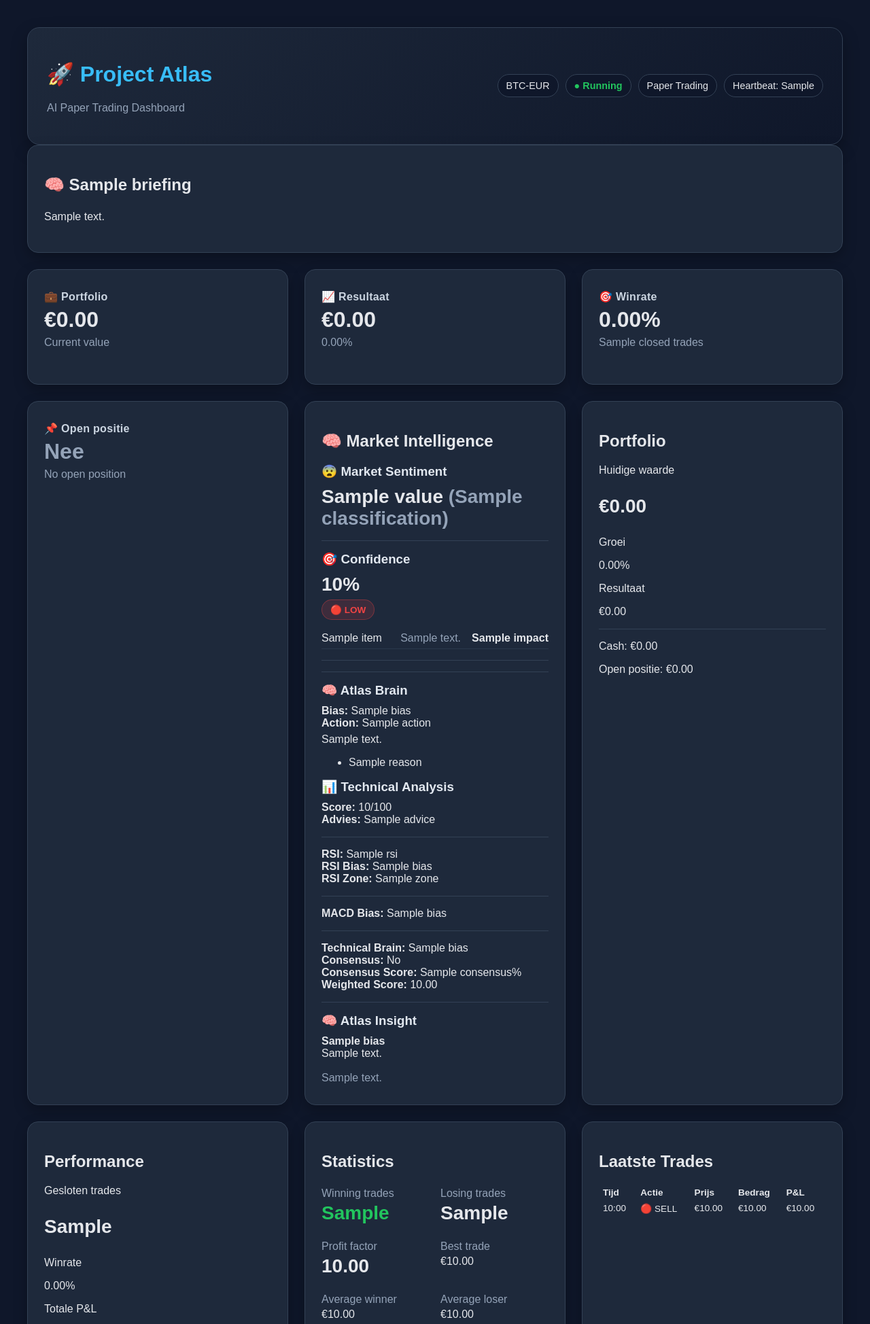
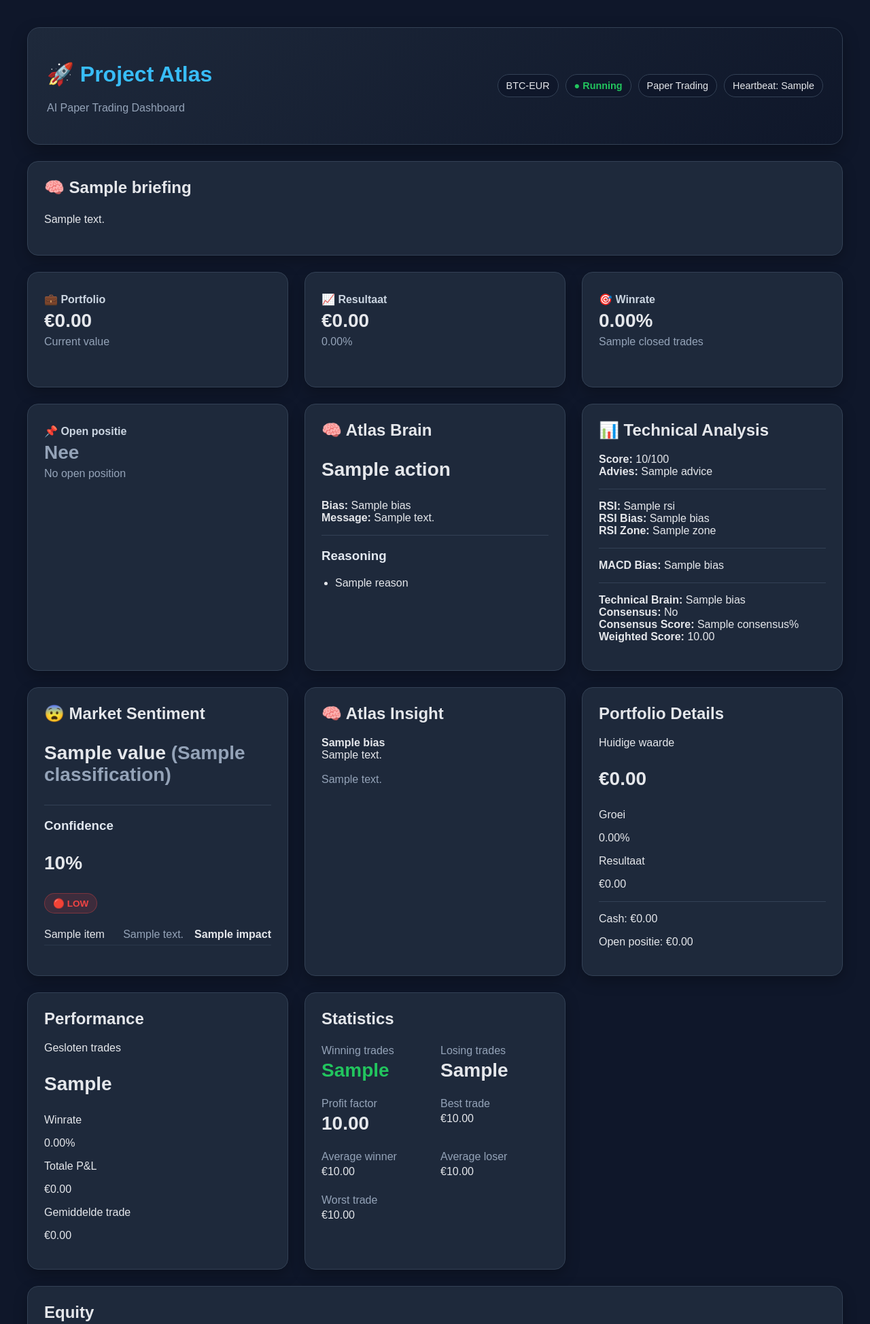
Before and after one commit to bassie83/bitvavo-ai-trader, a Python web app: template app/templates/dashboard.html in a window 1280 px wide. Shown: the top 1948 px of the page at 68% size. Run offline with Jinja, Linux system fonts and the light colour scheme; the template is opened without the code that fills it: most values are stand-ins (such as "Sample title", 1, 10 or a date in 2020).

Commit message:
Sprint 8.9: Refactor dashboard layout

```diff
--- a/app/templates/dashboard.html
+++ b/app/templates/dashboard.html
@@ -18,86 +18,13 @@
             color: #38bdf8;
         }
 
-        .stat-grid {
-            display: grid;
-            grid-template-columns: repeat(2, minmax(0, 1fr));
-            gap: 16px;
+        h2 {
+            margin-top: 0;
         }
 
-        .stat-grid p {
-            margin: 4px 0;
-        }
-
-        .grid {
-            display: grid;
-            grid-template-columns: repeat(auto-fit, minmax(340px, 1fr));
-            gap: 24px;
-            margin-top: 24px;
-        }
-
-        .card-wide {
-            grid-column: 1 / -1;
-        }
-
-        .card {
-            background: #1e293b;
-            padding: 24px;
-            border-radius: 16px;
-            border: 1px solid #334155;
-            box-shadow: 0 8px 20px rgba(0, 0, 0, 0.25);
-            transition: transform 0.2s ease;
-        }
-
-        hr {
-            border: 0;
-            border-top: 1px solid #334155;
-            margin: 16px 0;
-        }
-
-        .chart-container {
-            position: relative;
-            height: 420px;
-            width: 100%;
-            margin-top: 20px;
-        }
-
-        .kpi {
-            min-height: 120px;
-        }
-
-        .kpi p {
-            margin: 6px 0;
-        }
-
-        .kpi .big {
-            font-size: 2rem;
-        }
-
-        .kpi-label {
-            font-weight: 700;
-            color: #cbd5e1;
-            letter-spacing: 0.02em;
-        }
-
-        .card:hover {
-            transform: translateY(-2px);
-        }
-
-        table {
-            width: 100%;
-            border-collapse: collapse;
-            font-size: 0.85rem;
-        }
-
-        th,
-        td {
-            text-align: left;
-            padding: 4px 6px;
-            white-space: nowrap;
-        }
-
-        .card {
-            overflow-x: auto;
+        h3 {
+            margin-bottom: 10px;
+            color: #e2e8f0;
         }
 
         .hero {
@@ -127,8 +54,41 @@
             font-size: 0.9rem;
         }
 
-        .ok {
-            color: #22c55e;
+        .grid {
+            display: grid;
+            grid-template-columns: repeat(auto-fit, minmax(340px, 1fr));
+            gap: 24px;
+            margin-top: 24px;
+        }
+
+        .card {
+            background: #1e293b;
+            padding: 24px;
+            border-radius: 16px;
+            border: 1px solid #334155;
+            box-shadow: 0 8px 20px rgba(0, 0, 0, 0.25);
+            overflow-x: auto;
+        }
+
+        .card-wide {
+            grid-column: 1 / -1;
+        }
+
+        .kpi {
+            min-height: 120px;
+        }
+
+        .kpi p {
+            margin: 6px 0;
+        }
+
+        .kpi-label {
+            font-weight: 700;
+            color: #cbd5e1;
+        }
+
+        .big {
+            font-size: 28px;
             font-weight: bold;
         }
 
@@ -136,18 +96,15 @@
             color: #94a3b8;
         }
 
-        .big {
-            font-size: 28px;
+        .ok {
+            color: #22c55e;
             font-weight: bold;
         }
 
-        .intelligence-section h3 {
-            margin: 0 0 10px 0;
-            color: #e2e8f0;
-        }
-
-        .intelligence-section p {
-            margin: 6px 0;
+        hr {
+            border: 0;
+            border-top: 1px solid #334155;
+            margin: 16px 0;
         }
 
         .badge {
@@ -181,6 +138,11 @@
             line-height: 1.6;
         }
 
+        .reason-list {
+            padding-left: 20px;
+            line-height: 1.6;
+        }
+
         .breakdown-list {
             list-style: none;
             padding: 0;
@@ -194,8 +156,38 @@
             padding: 6px 0;
             border-bottom: 1px solid rgba(51, 65, 85, 0.6);
         }
+
+        .stat-grid {
+            display: grid;
+            grid-template-columns: repeat(2, minmax(0, 1fr));
+            gap: 16px;
+        }
+
+        .stat-grid p {
+            margin: 4px 0;
+        }
+
+        table {
+            width: 100%;
+            border-collapse: collapse;
+            font-size: 0.85rem;
+        }
+
+        th,
+        td {
+            text-align: left;
+            padding: 6px;
+            white-space: nowrap;
+        }
+
+        .chart-container {
+            position: relative;
+            height: 420px;
+            width: 100%;
+            margin-top: 20px;
         }
     </style>
+
     <script src="https://cdn.jsdelivr.net/npm/chart.js"></script>
 </head>
 
@@ -220,12 +212,13 @@
         </div>
     </div>
 
-    <div class="card card-wide briefing-card">
+    <div class="grid">
+
+        <div class="card card-wide">
             <h2>🧠 {{ briefing["title"] }}</h2>
             <p class="briefing-text">{{ briefing["message"] }}</p>
         </div>
 
-    <div class="grid">
         <div class="card kpi">
             <p class="kpi-label">💼 Portfolio</p>
             <p class="big">€{{ "%.2f"|format(portfolio_value) }}</p>
@@ -256,64 +249,27 @@
         </div>
 
         <div class="card">
-            <h2>🧠 Market Intelligence</h2>
+            <h2>🧠 Atlas Brain</h2>
 
-            <div class="intelligence-section">
-                <h3>😨 Market Sentiment</h3>
-                <p class="big">
-                    {{ fear_greed["value"] }}
-                    <span class="muted">({{ fear_greed["classification"] }})</span>
+            <p class="big">{{ atlas_brain["action"] }}</p>
+
+            <p>
+                <strong>Bias:</strong> {{ atlas_brain["bias"] }}<br>
+                <strong>Message:</strong> {{ atlas_brain["message"] }}
             </p>
-            </div>
 
             <hr>
 
-            <div class="intelligence-section">
-                <h3>🎯 Confidence</h3>
-
-                <p class="big">{{ confidence["score"] }}%</p>
-
-                <p>
-                    {% if confidence["level"] == "HIGH" %}
-                    <span class="badge badge-high">🟢 HIGH</span>
-                    {% elif confidence["level"] == "MEDIUM" %}
-                    <span class="badge badge-medium">🟡 MEDIUM</span>
-                    {% else %}
-                    <span class="badge badge-low">🔴 LOW</span>
-                    {% endif %}
-                </p>
-
-                <ul class="breakdown-list">
-                    {% for item in confidence["breakdown"] %}
-                    <li>
-                        <span>{{ item["name"] }}</span>
-                        <span class="muted">{{ item["description"] }}</span>
-                        <strong>{{ item["impact"] }}</strong>
-                    </li>
-                    {% endfor %}
-                </ul>
-            </div>
-
-            <hr>
-
-            <hr>
-
-            <div class="intelligence-section">
-                <h3>🧠 Atlas Brain</h3>
-                <p>
-                    <strong>Bias:</strong> {{ atlas_brain["bias"] }}<br>
-                    <strong>Action:</strong> {{ atlas_brain["action"] }}
-                </p>
-                <p>{{ atlas_brain["message"] }}</p>
-                <ul>
+            <h3>Reasoning</h3>
+            <ul class="reason-list">
                 {% for reason in atlas_brain["reasons"] %}
                 <li>{{ reason }}</li>
                 {% endfor %}
             </ul>
         </div>
 
-            <div class="intelligence-section">
-                <h3>📊 Technical Analysis</h3>
+        <div class="card">
+            <h2>📊 Technical Analysis</h2>
 
             <p>
                 <strong>Score:</strong> {{ technical["score"] }}/100<br>
@@ -345,26 +301,57 @@
                 No
                 {% endif %}
                 <br>
-                    <strong>Consensus Score:</strong> {{ technical["brain"]["consensus"] }}%
-                    <br>
+                <strong>Consensus Score:</strong> {{ technical["brain"]["consensus"] }}%<br>
                 <strong>Weighted Score:</strong> {{ "%.2f"|format(technical["brain"].get("weighted_score", 0)) }}
             </p>
         </div>
 
+        <div class="card">
+            <h2>😨 Market Sentiment</h2>
+
+            <p class="big">
+                {{ fear_greed["value"] }}
+                <span class="muted">({{ fear_greed["classification"] }})</span>
+            </p>
+
             <hr>
 
-            <div class="intelligence-section">
-                <h3>🧠 Atlas Insight</h3>
+            <h3>Confidence</h3>
+            <p class="big">{{ confidence["score"] }}%</p>
+
+            <p>
+                {% if confidence["level"] == "HIGH" %}
+                <span class="badge badge-high">🟢 HIGH</span>
+                {% elif confidence["level"] == "MEDIUM" %}
+                <span class="badge badge-medium">🟡 MEDIUM</span>
+                {% else %}
+                <span class="badge badge-low">🔴 LOW</span>
+                {% endif %}
+            </p>
+
+            <ul class="breakdown-list">
+                {% for item in confidence["breakdown"] %}
+                <li>
+                    <span>{{ item["name"] }}</span>
+                    <span class="muted">{{ item["description"] }}</span>
+                    <strong>{{ item["impact"] }}</strong>
+                </li>
+                {% endfor %}
+            </ul>
+        </div>
+
+        <div class="card">
+            <h2>🧠 Atlas Insight</h2>
+
             <p>
                 <strong>{{ market_insight["bias"] }}</strong><br>
                 {{ market_insight["message"] }}<br><br>
                 <span class="muted">{{ market_insight["position_note"] }}</span>
             </p>
         </div>
-        </div>
 
         <div class="card">
-            <h2>Portfolio</h2>
+            <h2>Portfolio Details</h2>
 
             <p>Huidige waarde</p>
             <p class="big">€{{ "%.2f"|format(portfolio_value) }}</p>
@@ -438,7 +425,42 @@
             </div>
         </div>
 
-        <div class="card">
+        <div class="card card-wide">
+            <h2>Equity</h2>
+
+            <p>Current</p>
+            <p class="big">€{{ "%.2f"|format(equity_summary["current"]) }}</p>
+
+            <p>Highest</p>
+            <p>€{{ "%.2f"|format(equity_summary["highest"]) }}</p>
+
+            <p>Lowest</p>
+            <p>€{{ "%.2f"|format(equity_summary["lowest"]) }}</p>
+
+            <hr>
+
+            {% if equity_points %}
+            {% set last_equity = equity_points[-1]["equity"] %}
+            {% set last_pnl = equity_points[-1]["pnl"] %}
+
+            <p>Laatste equity</p>
+            <p class="big">€{{ "%.2f"|format(last_equity) }}</p>
+
+            <p>Laatste gesloten trade</p>
+            <p>€{{ "%.2f"|format(last_pnl) }}</p>
+
+            <p>Datapunten</p>
+            <p>{{ equity_points|length }}</p>
+            {% else %}
+            <p class="muted">Nog geen gesloten trades.</p>
+            {% endif %}
+
+            <div class="chart-container">
+                <canvas id="equityChart"></canvas>
+            </div>
+        </div>
+
+        <div class="card card-wide">
             <h2>Laatste Trades</h2>
 
             {% if latest_trades %}
@@ -501,7 +523,21 @@
         </div>
 
         <div class="card">
+            <h2>Risk Manager</h2>
+
+            {% if risk_decision.allowed %}
+            <p class="big ok">PASSED</p>
+            {% else %}
+            <p class="big">BLOCKED</p>
+            {% endif %}
+
+            <p>Allowed: {{ risk_decision.allowed }}</p>
+            <p class="muted">{{ risk_decision.reason }}</p>
+        </div>
+
+        <div class="card">
             <h2>Systeemstatus</h2>
+
             <p>Bot: <span class="ok">Running</span></p>
 
             <p>
@@ -512,18 +548,6 @@
                 Disabled
                 {% endif %}
             </p>
-        </div>
-        <div class="card">
-            <h2>Risk Manager</h2>
-
-            {% if risk_decision.allowed %}
-            <p class="big ok">PASSED</p>
-            {% else %}
-            <p class="big">BLOCKED</p>
-            {% endif %}
-
-            <p>Allowed: {{ risk_decision.allowed }}</p>
-            <p class="muted">{{ risk_decision.reason }}</p>
         </div>
 
         <div class="card">
@@ -539,25 +563,17 @@
             {% endif %}
         </div>
 
-
         <div class="card">
             <h2>Laatste Signaal</h2>
 
             {% if latest_signal %}
             <p class="big">{{ latest_signal[2] }}</p>
-
             <p>Market: {{ latest_signal[1] }}</p>
-
             <p>Confidence: {{ latest_signal[3] }}</p>
-
             <p class="muted">{{ latest_signal[4] }}</p>
-
             <p class="muted">{{ latest_signal[5] }}</p>
-
             {% else %}
-
             <p class="muted">Nog geen signalen.</p>
-
             {% endif %}
         </div>
 
@@ -565,60 +581,19 @@
             <h2>Laatste Paper Trade</h2>
 
             {% if latest_trade %}
-
             <p class="big">{{ latest_trade[2] }}</p>
-
             <p>Market: {{ latest_trade[1] }}</p>
-
             <p>Amount: €{{ latest_trade[3] }}</p>
-
             <p>Price: {{ latest_trade[4] }}</p>
-
             <p>Executed: {{ latest_trade[5] }}</p>
-
             <p class="muted">{{ latest_trade[6] }}</p>
-
             {% else %}
-
             <p class="muted">Nog geen paper trades.</p>
-
             {% endif %}
         </div>
 
-        <div class="card card-wide">
-            <h2>Equity</h2>
-            <p>Current</p>
-            <p class="big">€{{ "%.2f"|format(equity_summary["current"]) }}</p>
-
-            <p>Highest</p>
-            <p>€{{ "%.2f"|format(equity_summary["highest"]) }}</p>
-
-            <p>Lowest</p>
-            <p>€{{ "%.2f"|format(equity_summary["lowest"]) }}</p>
-
-            <hr>
-
-            {% if equity_points %}
-            {% set last_equity = equity_points[-1]["equity"] %}
-            {% set last_pnl = equity_points[-1]["pnl"] %}
-
-            <p>Laatste equity</p>
-            <p class="big">€{{ "%.2f"|format(last_equity) }}</p>
-
-            <p>Laatste gesloten trade</p>
-            <p>€{{ "%.2f"|format(last_pnl) }}</p>
-
-            <p>Datapunten</p>
-            <p>{{ equity_points|length }}</p>
-            {% else %}
-            <p class="muted">Nog geen gesloten trades.</p>
-            {% endif %}
-            <div class="chart-container">
-                <canvas id="equityChart"></canvas>
-            </div>
     </div>
 
-    </div>
     <script>
         const equityPoints = {{ equity_points | tojson }};
 
@@ -668,6 +643,7 @@
             });
         }
     </script>
+
 </body>
 
 </html>
```
Lines whose indentation alone changed are shown as unchanged.
